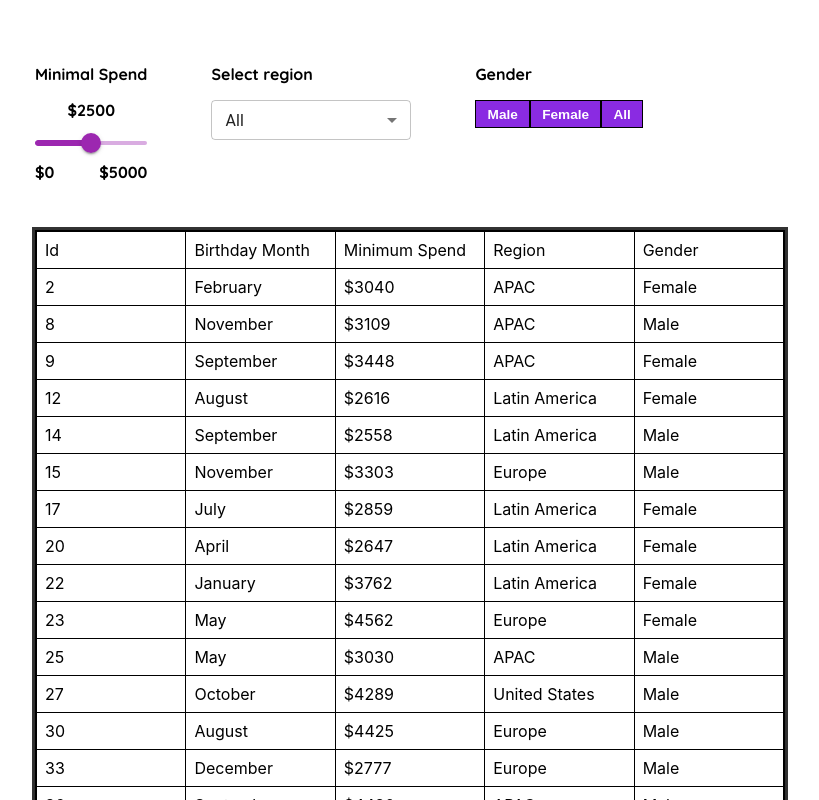
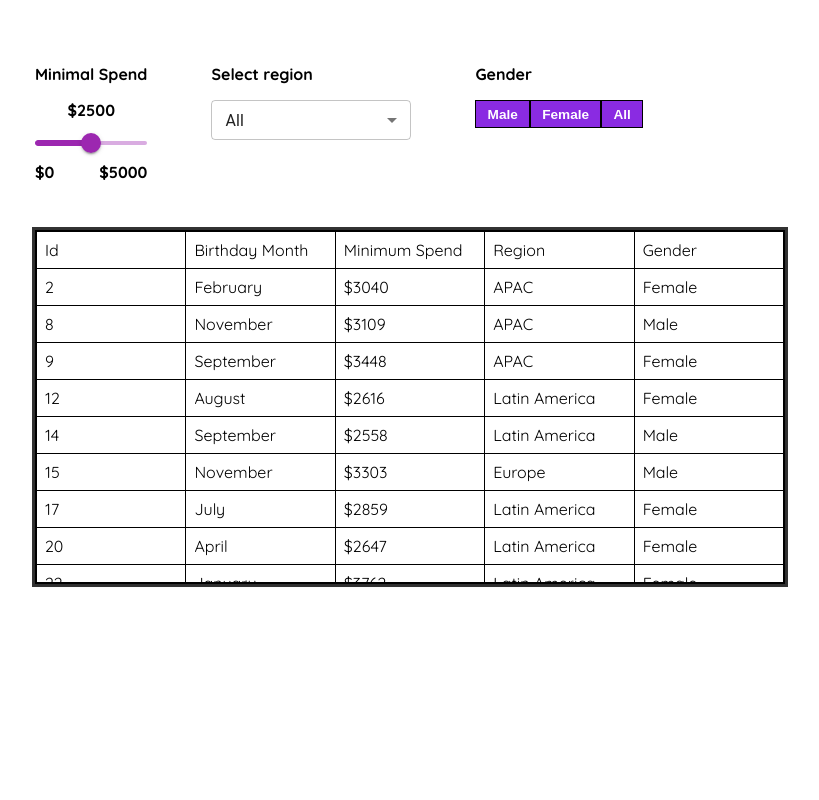
Before and after one commit to Kieszku94/react-challenge-ut, a React (Create React App) app: page / in a window 1280 px wide. Shown: the top 800 px of the page, without its empty margins (230-1049 px from the left). Built offline with nearby package versions, Linux system fonts and the light colour scheme.

Commit message:
Update Table.css

```diff
--- a/src/components/Table/Table.css
+++ b/src/components/Table/Table.css
@@ -7,6 +7,9 @@
   margin-top: 3rem;
   border: 2px solid black;
   box-shadow: rgba(0, 0, 0, 0.16) 0px 1px 4px, rgb(51, 51, 51) 0px 0px 0px 3px;
+  overflow-y: auto;
+  height: 350px;
+  font-family: "Quicksand";
 }
 
 .tableField {
```
